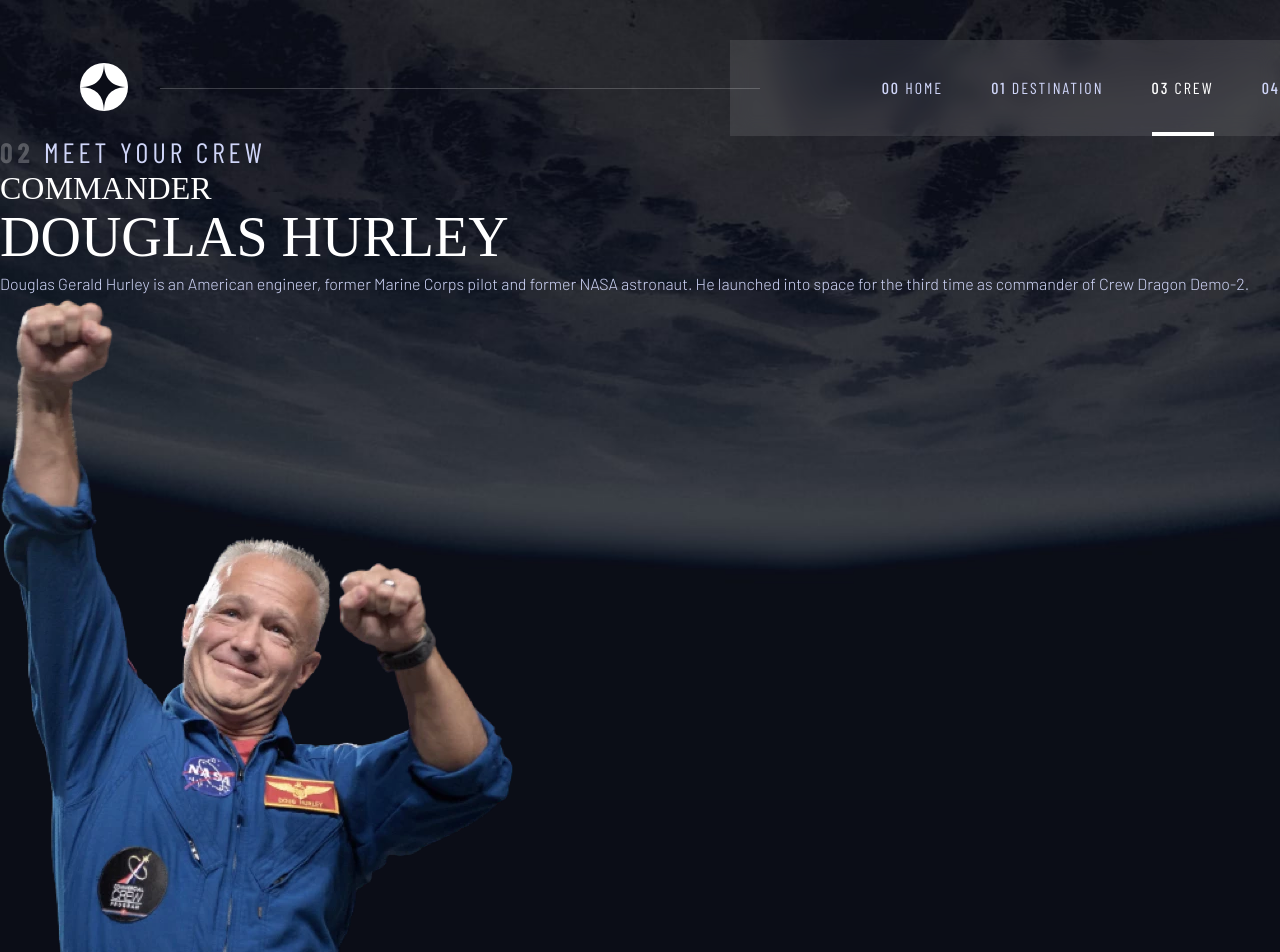
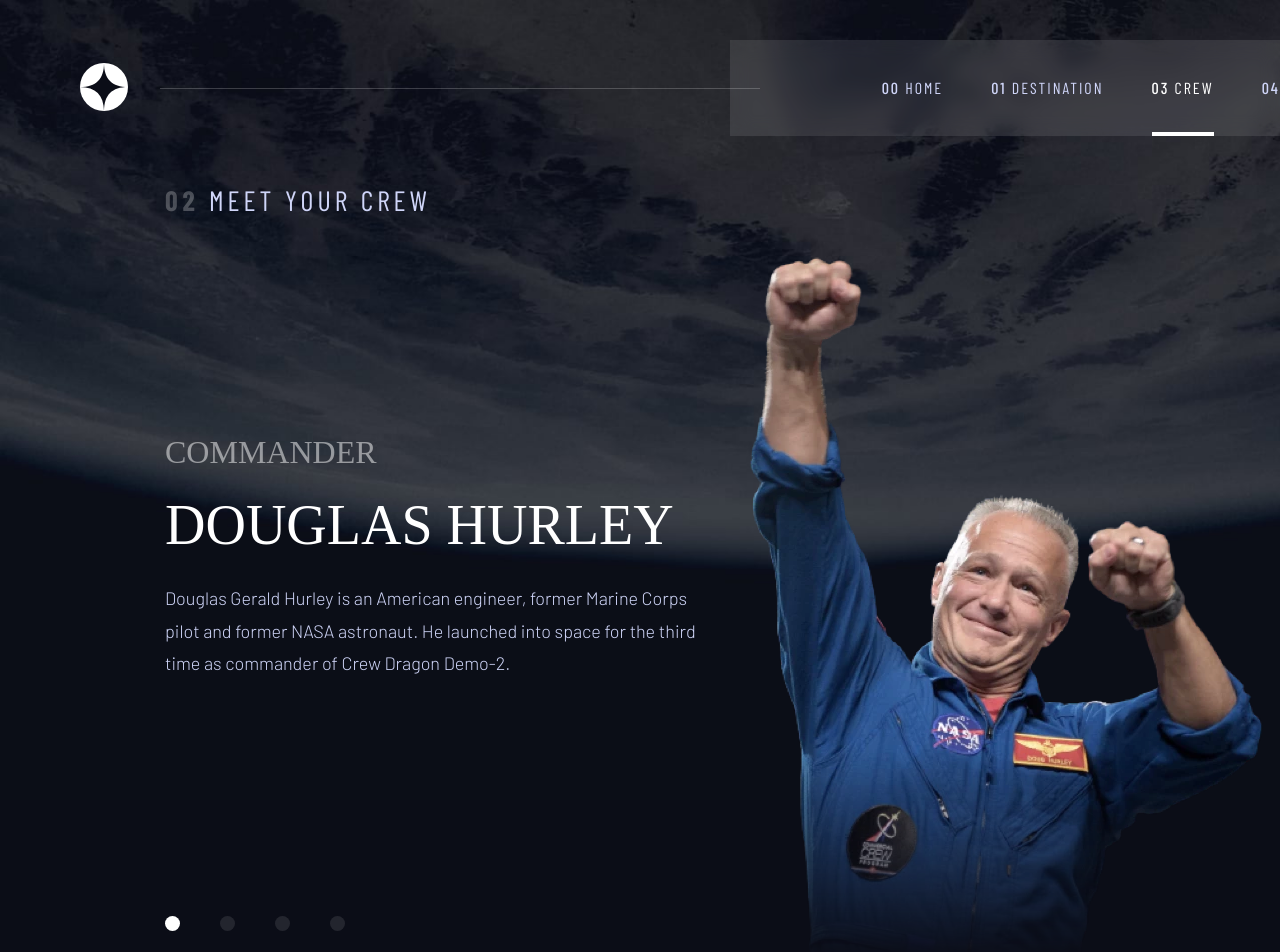
Before and after one commit to aminetiouk/space-tourism-website, a React (Vite) app: page /crew in a window 1280 px wide. Shown: the top 952 px of the page. Built offline with nearby package versions, Linux system fonts and the light colour scheme; a web font is replaced by a local one.

Commit message:
refactor(crew): update class names, improve accessibility and alt text

```diff
--- a/src/components/crew/Crew.tsx
+++ b/src/components/crew/Crew.tsx
@@ -10,36 +10,40 @@ export default function Crew() {
   if (!crews || crews.length === 0) return null;
 
   const currentCrew = crews[currentIndex];
-  const imgSrc = `/assets/crew/${currentCrew.images.webp.split('/').pop()}`;
+  const imageSrc = `/assets/crew/${currentCrew.images.webp.split('/').pop()}`;
 
   return (
-    <div className="crew-container">
+    <div className="crew-component">
       <Title number="02" text="MEET YOUR CREW" />
-      <div className="crew">
-        <div className="crew-content">
+      <div className="crew__container">
+        <div className="crew__content">
           <PageWrapper key={`crew-content-${currentIndex}`}>
-            <div>
-              <h3 className="text-preset-4">
+            <div className="crew__info">
+              <h3 className="crew__role text-preset-4">
                 {currentCrew.role.toUpperCase()}
               </h3>
-              <h2 className="text-preset-3">
+              <h2 className="crew__name text-preset-3">
                 {currentCrew.name.toUpperCase()}
               </h2>
-              <p className="text-preset-9">{currentCrew.bio}</p>
+              <p className="crew__bio text-preset-9">{currentCrew.bio}</p>
             </div>
           </PageWrapper>
         </div>
-        <div className="crew-image">
+        <div className="crew__image-wrapper">
           <PageWrapper key={`crew-image-${currentIndex}`}>
-            <img src={imgSrc} alt="crew image" />
+            <img
+              src={imageSrc}
+              alt={`${currentCrew.name}, ${currentCrew.role}`}
+              className="crew__image"
+            />
           </PageWrapper>
         </div>
-        <div className="crew-pagination">
-          <ul className="crew-pagination__items">
+        <div className="crew__navigation">
+          <ul className="crew__pagination">
             {crews.map((crew, index) => (
               <li key={crew.name}>
                 <button
-                  className={`crew-pagination__button ${index === currentIndex ? 'crew-button__active' : ''}`}
+                  className={`crew__pagination-button ${index === currentIndex ? 'crew__pagination-button--active' : ''}`}
                   onClick={() => setCurrentIndex(index)}
                   aria-label={`View ${crew.name}`}
                 ></button>
```
